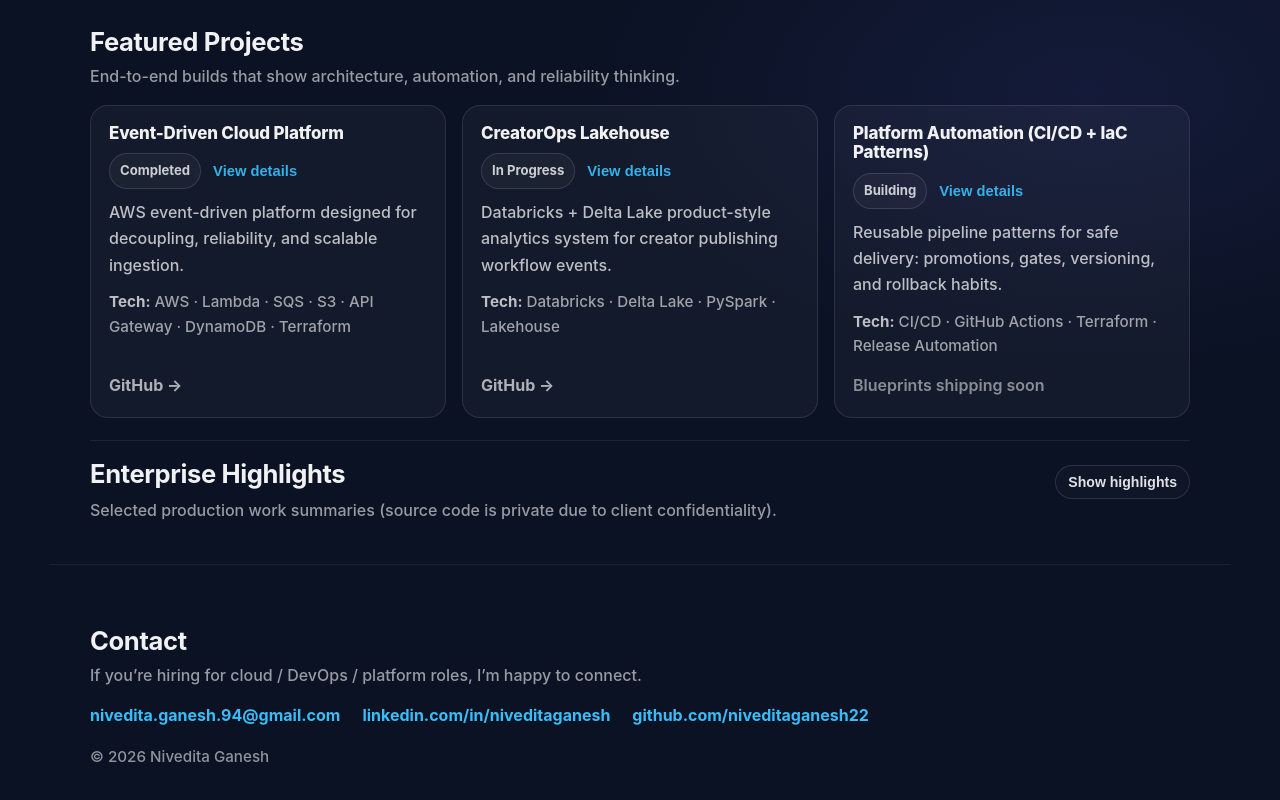
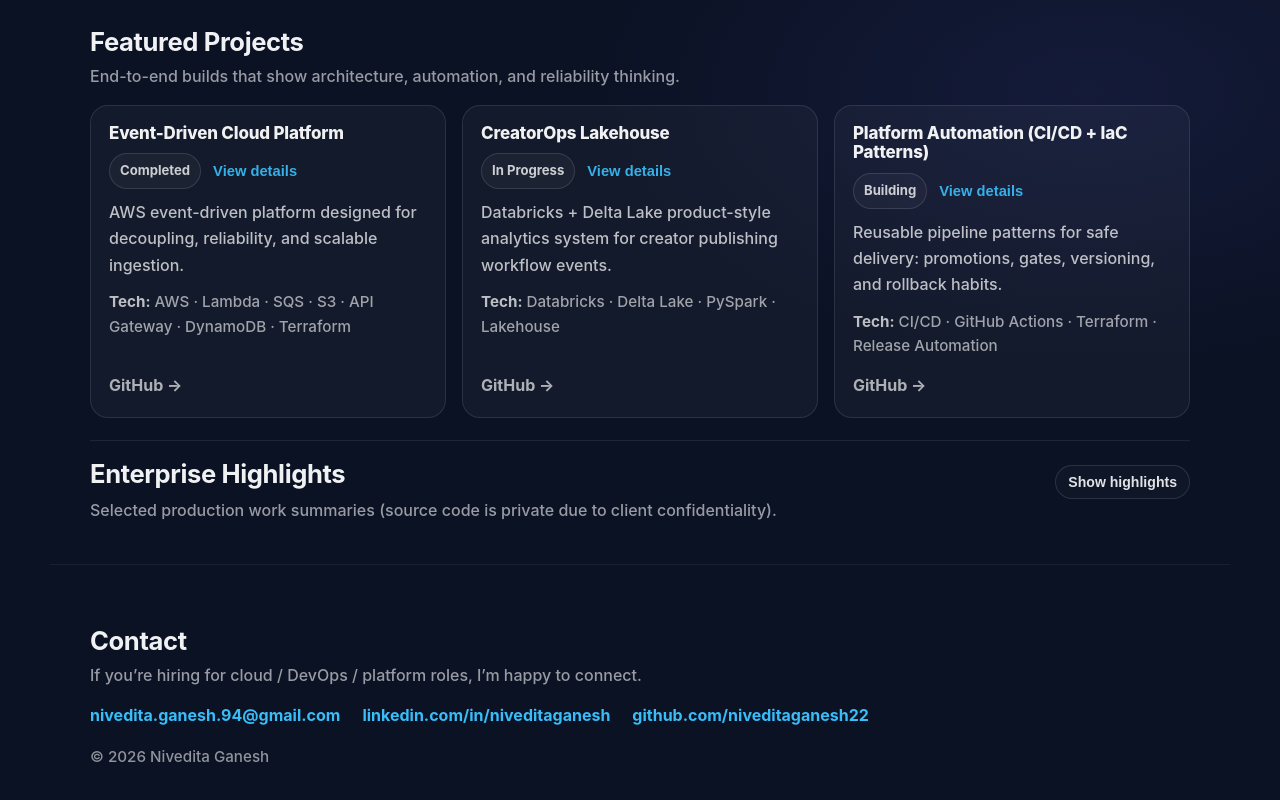
Before and after one commit to niveditaganesh22/portfolio, a React (Create React App) app: page / in a window 1280 px wide. Shown: the part 3979-4779 px from the top of the page. Built offline with nearby package versions, Linux system fonts and the light colour scheme.

Commit message:
Update projects.js

```diff
--- a/src/data/projects.js
+++ b/src/data/projects.js
@@ -93,8 +93,10 @@ export const featuredProjects = [
       },
     ],
     tags: ["CI/CD", "GitHub Actions", "Terraform", "Release Automation"],
-    links: [],
-    linkHint: "Blueprints shipping soon",
+    links: [{
+        label: "GitHub",
+        href: "https://github.com/niveditaganesh22/deliveryops",
+      },],
   },
 ];
 
```
